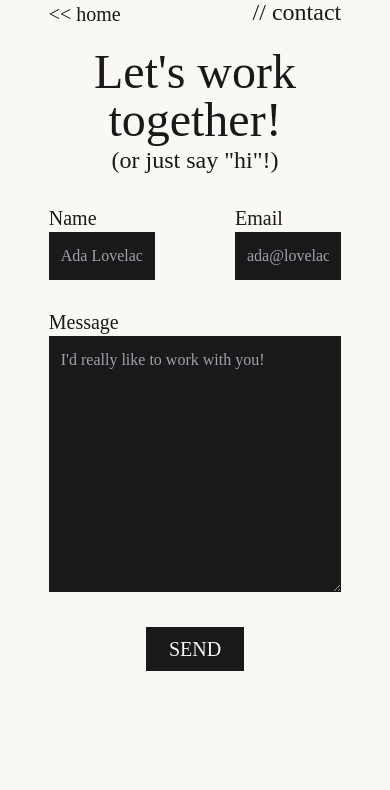
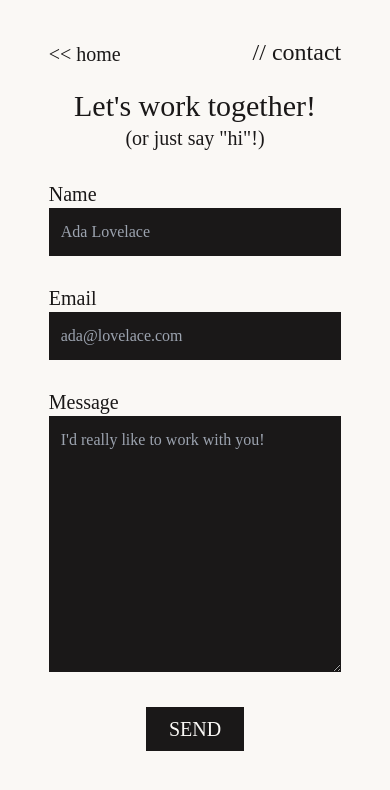
Before and after one commit to salvatorequagliariello/personal-website, a Next.js app: page /contact in a window 390 px wide. Shown: the top 790 px of the page. Built offline with nearby package versions, Linux system fonts and the light colour scheme; what tailwindcss-animated would draw is missing.

Commit message:
add contact mobile layout

```diff
--- a/app/(pages)/contact/page.js
+++ b/app/(pages)/contact/page.js
@@ -38,16 +38,16 @@ const Contact = () => {
     });
 
     return (
-        <div>
+        <div className="w-full my-10 md:my-0 md:pb-24">
             <CustomNavigator pageName='contact' path='/' pathName='home'/>
             <div className="text-center font-light">
-                <h1 className="text-5xl animate-fade-down animate-once animate-delay-900 animate-normal animate-fill-forwards">Let's work together!</h1>
-                <p className="text-2xl animate-fade-up animate-once animate-delay-900 animate-normal animate-fill-forwards">(or just say "hi"!)</p>
+                <h1 className="text-3xl md:text-5xl animate-fade-down animate-once animate-normal animate-fill-forwards">Let's work together!</h1>
+                <p className="text-xl md:text-2xl animate-fade-up animate-once animate-normal animate-fill-forwards">(or just say "hi"!)</p>
             </div>
             {!formSubmission.submitted && formSubmission.errors.length == 0 &&
                 <form onSubmit={formik.handleSubmit} id="contactForm" className="contact-form flex flex-col gap-7 mt-7">
-                    <div className="w-full flex justify-center gap-20">
-                        <div className="w-full animate-fade-right animate-once animate-delay-900 animate-normal animate-fill-forwards">
+                    <div className="w-full flex flex-col gap-7 sm:flex-row sm:justify-center md:gap-20">
+                        <div className="w-full animate-fade-right animate-once animate-normal animate-fill-forwards">
                             <label className={`font-light text-xl ${formik.touched.name && formik.errors.name ? " text-orange-500" : ""}`}>
                                 Name
                             </label>
@@ -62,7 +62,7 @@ const Contact = () => {
                             />
                             {formik.touched.name && formik.errors.name && <p className="font-light text-orange-500">{formik.errors.name}</p>}
                         </div>
-                        <div className="w-full animate-fade-left animate-once animate-delay-900 animate-normal animate-fill-forwards">
+                        <div className="w-full animate-fade-left animate-once animate-normal animate-fill-forwards">
                             <label className={`font-light text-xl ${formik.touched.email && formik.errors.email ? " text-orange-500" : ""}`}>
                                 Email
                             </label>
@@ -102,20 +102,20 @@ const Contact = () => {
             }
             {formSubmission.submitted && formSubmission.errors.length == 0 &&
                 <div className="text-center mt-16 animate-fade animate-once animate-normal animate-fill-forwards">
-                    <svg xmlns="http://www.w3.org/2000/svg" fill="none" viewBox="0 0 24 24" strokeWidth={1} stroke="currentColor" className="w-8 h-8 mx-auto stroke-secondary dark:stroke-primary bg-primary dark:bg-secondary hov-txt hover:bg-accentred">
+                    <svg xmlns="http://www.w3.org/2000/svg" fill="none" viewBox="0 0 24 24" strokeWidth={1} stroke="currentColor" className="w-10 h-10 mx-auto stroke-secondary dark:stroke-primary bg-primary dark:bg-secondary hov-txt hover:bg-accentred">
                         <path strokeLinecap="round" strokeLinejoin="round" d="M15.182 15.182a4.5 4.5 0 01-6.364 0M21 12a9 9 0 11-18 0 9 9 0 0118 0zM9.75 9.75c0 .414-.168.75-.375.75S9 10.164 9 9.75 9.168 9 9.375 9s.375.336.375.75zm-.375 0h.008v.015h-.008V9.75zm5.625 0c0 .414-.168.75-.375.75s-.375-.336-.375-.75.168-.75.375-.75.375.336.375.75zm-.375 0h.008v.015h-.008V9.75z" />
                     </svg>
-                    <p className="text-3xl">Thank you for getting in touch!</p>
-                    <p className="font-light text-xl">I've received your message and will respond within 24 hours.</p>
+                    <p className="text-2xl sm:text-3xl mt-3">Thank you for getting in touch!</p>
+                    <p className="mt-2 sm:mt-0 font-light text-xl">I've received your message and will respond within 24 hours.</p>
                 </div>
             }
             {!formSubmission.submitted && formSubmission.errors.length >= 1 &&
                 <div className="text-center mt-16 animate-fade animate-once animate-normal animate-fill-forwards">
-                    <svg xmlns="http://www.w3.org/2000/svg" fill="none" viewBox="0 0 24 24" strokeWidth={1} stroke="currentColor" className="w-8 h-8 mx-auto stroke-secondary dark:stroke-primary bg-primary dark:bg-secondary hov-txt hover:bg-accentred">
+                    <svg xmlns="http://www.w3.org/2000/svg" fill="none" viewBox="0 0 24 24" strokeWidth={1} stroke="currentColor" className="w-10 h-10 mx-auto stroke-secondary dark:stroke-primary bg-primary dark:bg-secondary hov-txt hover:bg-accentred">
                         <path strokeLinecap="round" strokeLinejoin="round" d="M15.182 16.318A4.486 4.486 0 0012.016 15a4.486 4.486 0 00-3.198 1.318M21 12a9 9 0 11-18 0 9 9 0 0118 0zM9.75 9.75c0 .414-.168.75-.375.75S9 10.164 9 9.75 9.168 9 9.375 9s.375.336.375.75zm-.375 0h.008v.015h-.008V9.75zm5.625 0c0 .414-.168.75-.375.75s-.375-.336-.375-.75.168-.75.375-.75.375.336.375.75zm-.375 0h.008v.015h-.008V9.75z" />
                     </svg>
-                    <p className="text-3xl">Something gone wrong!</p>
-                    <p className="font-light text-xl">Please, try again later!</p>
+                    <p className="text-2xl sm:text-3xl mt-3">Something gone wrong!</p>
+                    <p className="mt-2 sm:mt-0 font-light text-xl">Please, try again later!</p>
                 </div>
             }
         </div>
```
